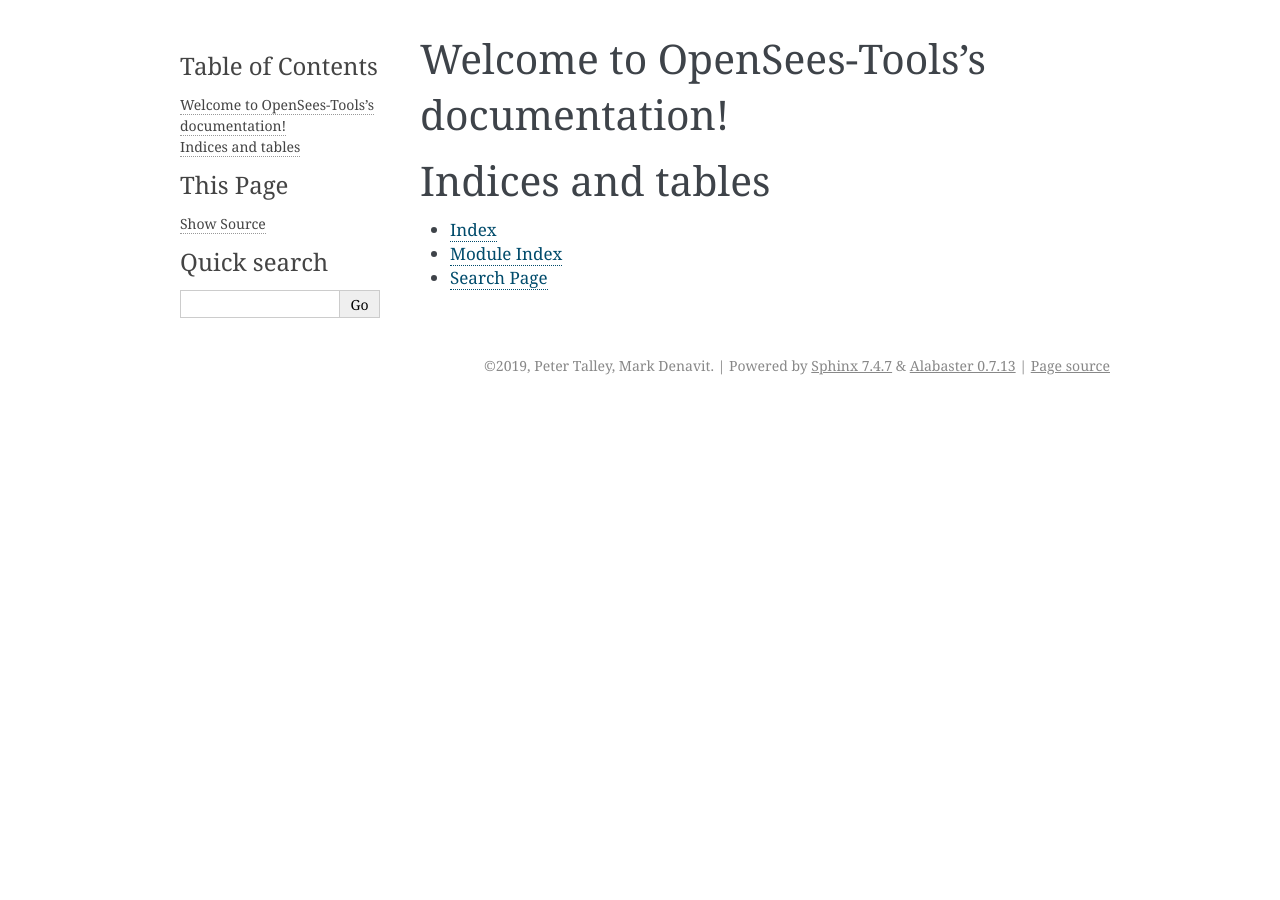
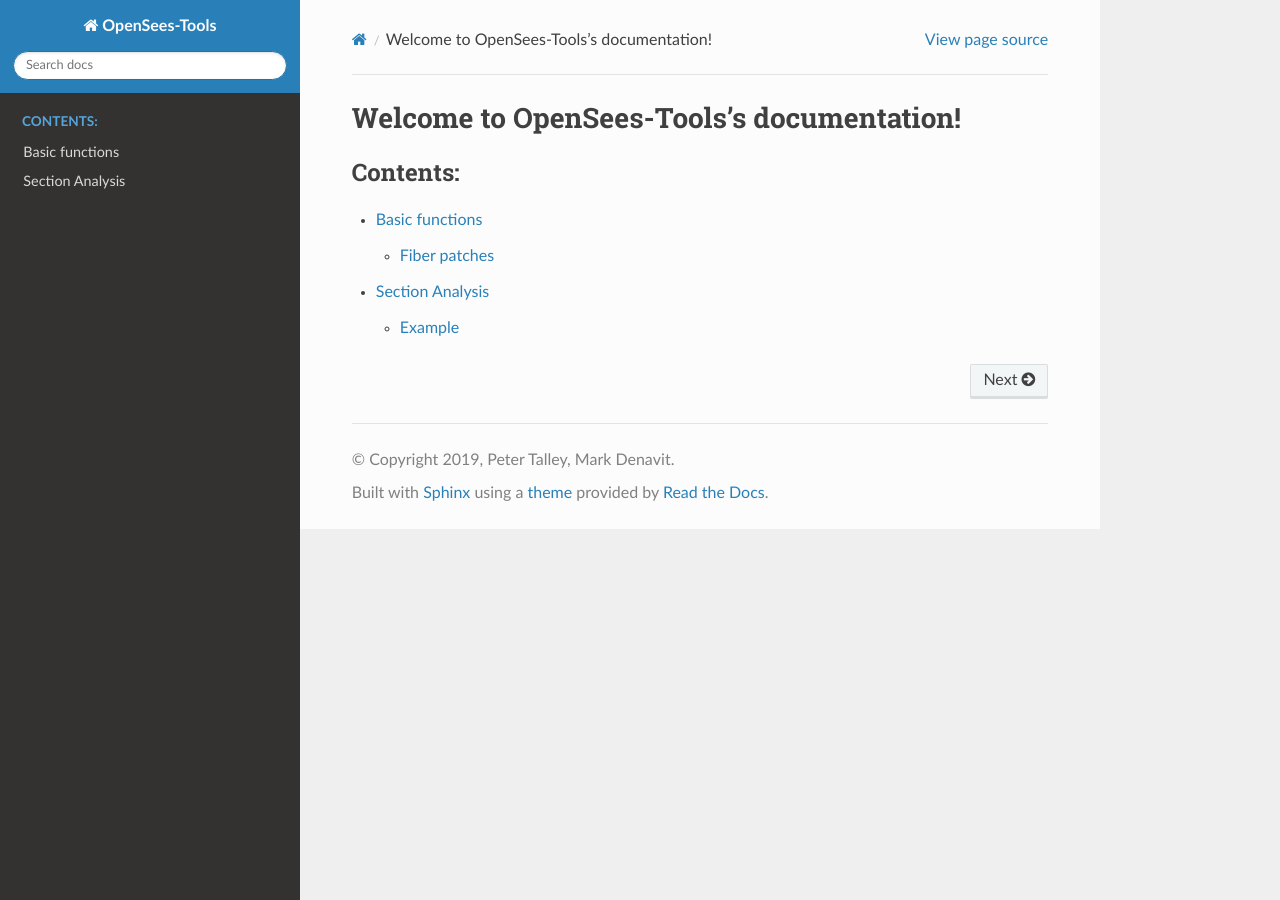
Before and after one commit to otaithleigh/OpenSeesTools, a Sphinx documentation site: the page built from doc/source/index.rst, in a window 1280 px wide. Built offline with Sphinx 7.4.7 and the Read the Docs theme 2.0.0, drawn with Linux system fonts in a browser that asks for light colours.

Commit message:
Start filling out documentation

```diff
--- /dev/null
+++ b/doc/source/basic.rst
@@ -0,0 +1,10 @@
+Basic functions
++++++++++++++++
+
+
+Fiber patches
+=============
+
+.. autofunction:: OpenSeesTools.patchRect2d
+
+.. autofunction:: OpenSeesTools.patchHalfCircTube2d
--- a/doc/source/conf.py
+++ b/doc/source/conf.py
@@ -28,6 +28,7 @@
 # extensions coming with Sphinx (named 'sphinx.ext.*') or your custom
 # ones.
 extensions = [
+    'sphinx.ext.napoleon'
 ]
 
 # Add any paths that contain templates here, relative to this directory.
@@ -38,13 +39,16 @@
 # This pattern also affects html_static_path and html_extra_path.
 exclude_patterns = []
 
+# Napoleon settings
+napoleon_google_docstring = False
+napoleon_numpy_docstring = True
 
 # -- Options for HTML output -------------------------------------------------
 
 # The theme to use for HTML and HTML Help pages.  See the documentation for
 # a list of builtin themes.
 #
-html_theme = 'alabaster'
+html_theme = 'sphinx_rtd_theme'
 
 # Add any paths that contain custom static files (such as style sheets) here,
 # relative to this directory. They are copied after the builtin static files,
--- a/doc/source/index.rst
+++ b/doc/source/index.rst
@@ -7,14 +7,8 @@
 ==========================================
 
 .. toctree::
-   :maxdepth: 2
-   :caption: Contents:
+    :maxdepth: 2
+    :caption: Contents:
 
-
-
-Indices and tables
-==================
-
-* :ref:`genindex`
-* :ref:`modindex`
-* :ref:`search`
+    basic
+    SectionAnalysis
```
Also changed, not shown: doc/source/SectionAnalysis.rst (added, +30 -0 lines).
